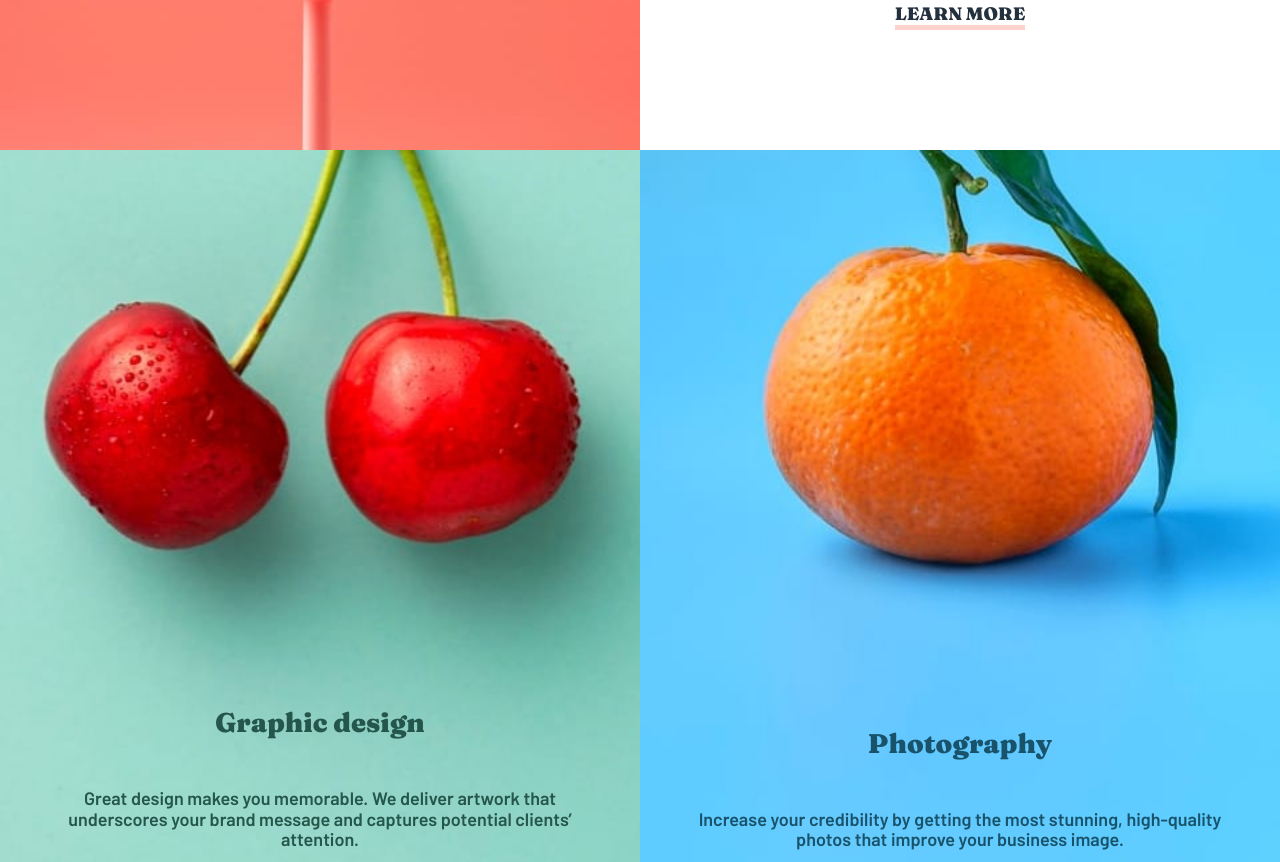
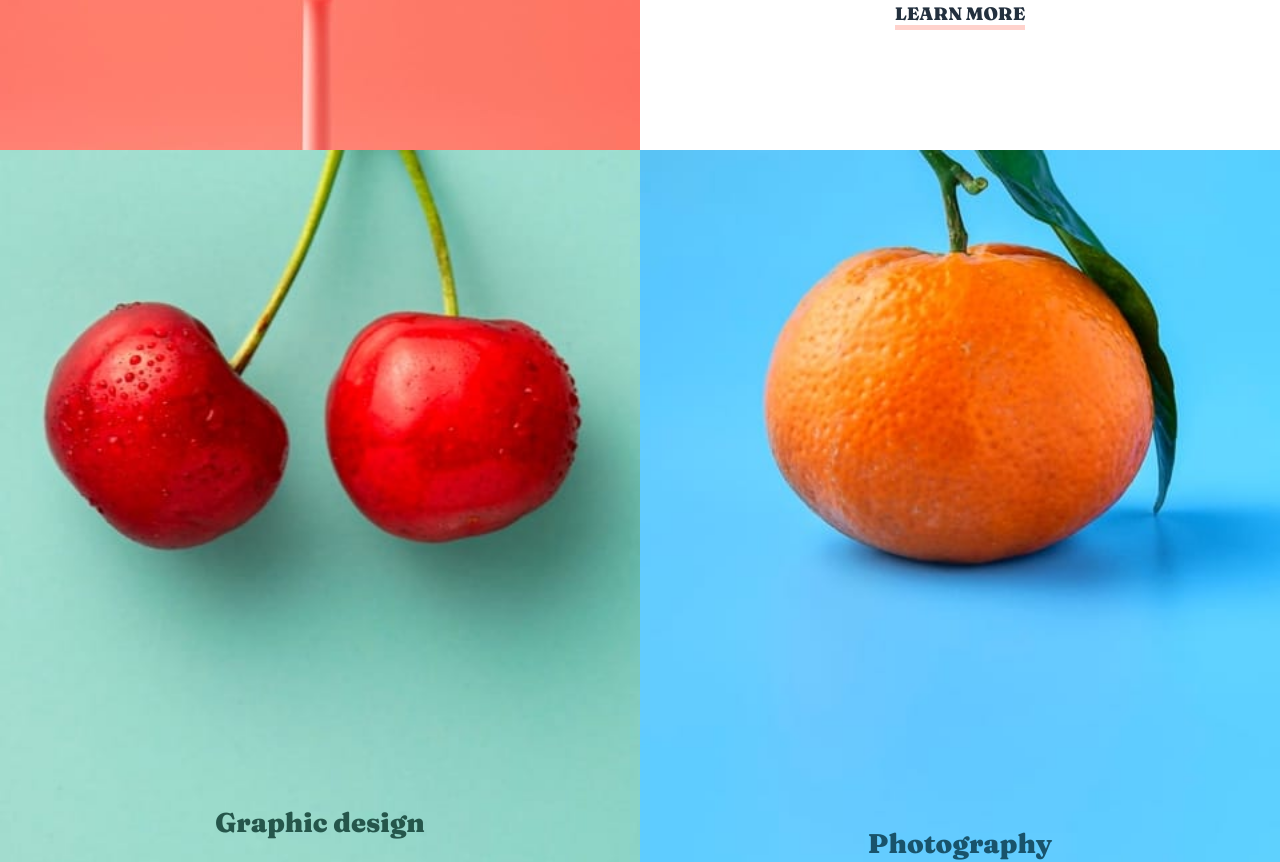
Before and after one commit to furkngungor/sunnyside, a plain HTML site: page index.html in a window 1280 px wide. Shown: the part 1850-2712 px from the top of the page. Drawn offline with Linux system fonts and the light colour scheme.

Commit message:
Update style.css

```diff
--- a/style.css
+++ b/style.css
@@ -213,7 +213,6 @@ font-family: 'Fraunces', serif; */
   flex-direction: column;
   justify-content: flex-end;
   align-items: center;
-  padding-bottom: 100px;
 }
 
 .Content h2 {
```
